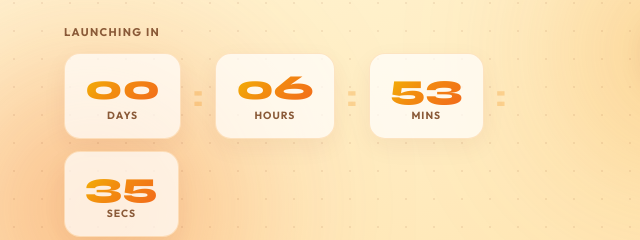
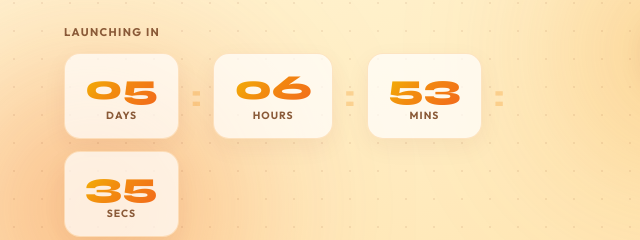
Before and after one commit to muktanur/Shifa-Enterprisesambari, a plain HTML site: page soon.html in a window 1280 px wide. Shown: the part 459-699 px from the top of the page, 0-640 px from the left. Drawn offline with Linux system fonts and the light colour scheme.

Commit message:
Update launch date in countdown script

```diff
--- a/soon.html
+++ b/soon.html
@@ -1448,7 +1448,7 @@
     <script>
       // ── COUNTDOWN ──────────────────────────────────────────────
       // Set your launch date here
-      const LAUNCH = new Date("2026-05-10T00:00:00").getTime();
+      const LAUNCH = new Date("2026-05-15T00:00:00").getTime();
 
       function pad(n) {
         return String(n).padStart(2, "0");
```
